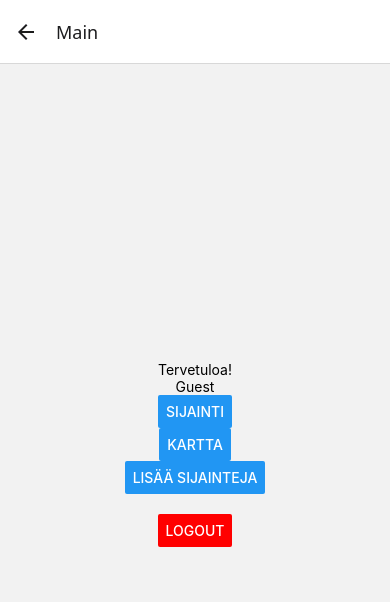
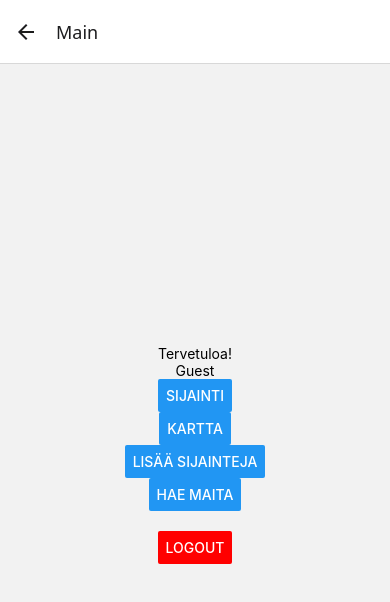
Before and after one commit to AnttiLehton/mobile-programming-final-assignment, a React Native app: screen /Main in a window 390 px wide. Shown: the top 602 px of the page. Built offline with nearby package versions, Linux system fonts and the light colour scheme.

Commit message:
Added CountrySearch to mainpage

```diff
--- a/MainPage.js
+++ b/MainPage.js
@@ -22,6 +22,7 @@ export default function MainPage({ navigation }) {
       <Button title="Sijainti" onPress={() => navigation.navigate("Location")} />
       <Button title="Kartta" onPress={() => navigation.navigate("Map")} />
       <Button title="Lisää sijainteja" onPress={() => navigation.navigate("AddLocation")} />
+      <Button title="Hae maita" onPress={() => navigation.navigate("CountrySearch")} />
 
       <View style={{ marginTop: 20 }}>
         <Button title="Logout" onPress={handleLogout} color="red" />
```
